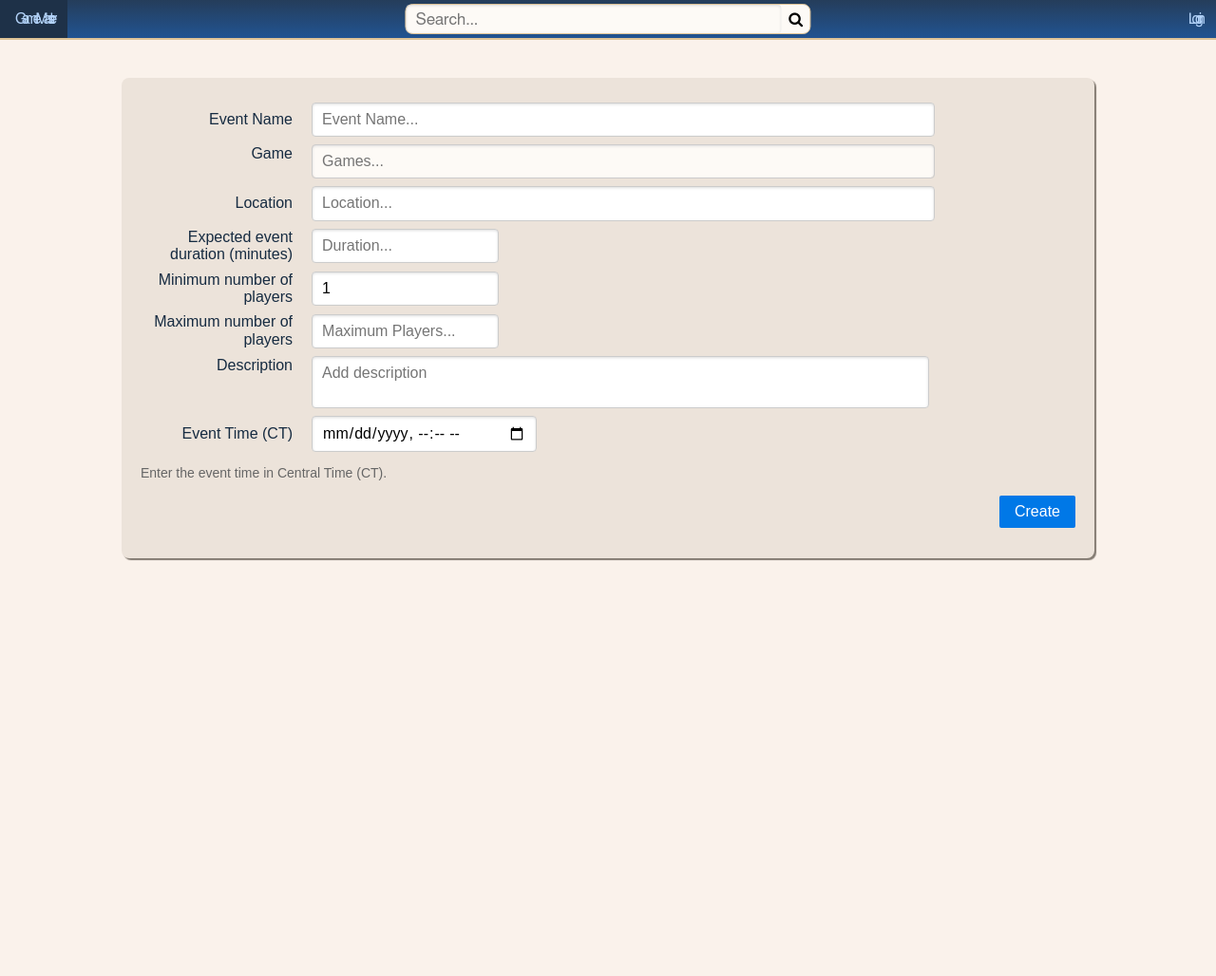
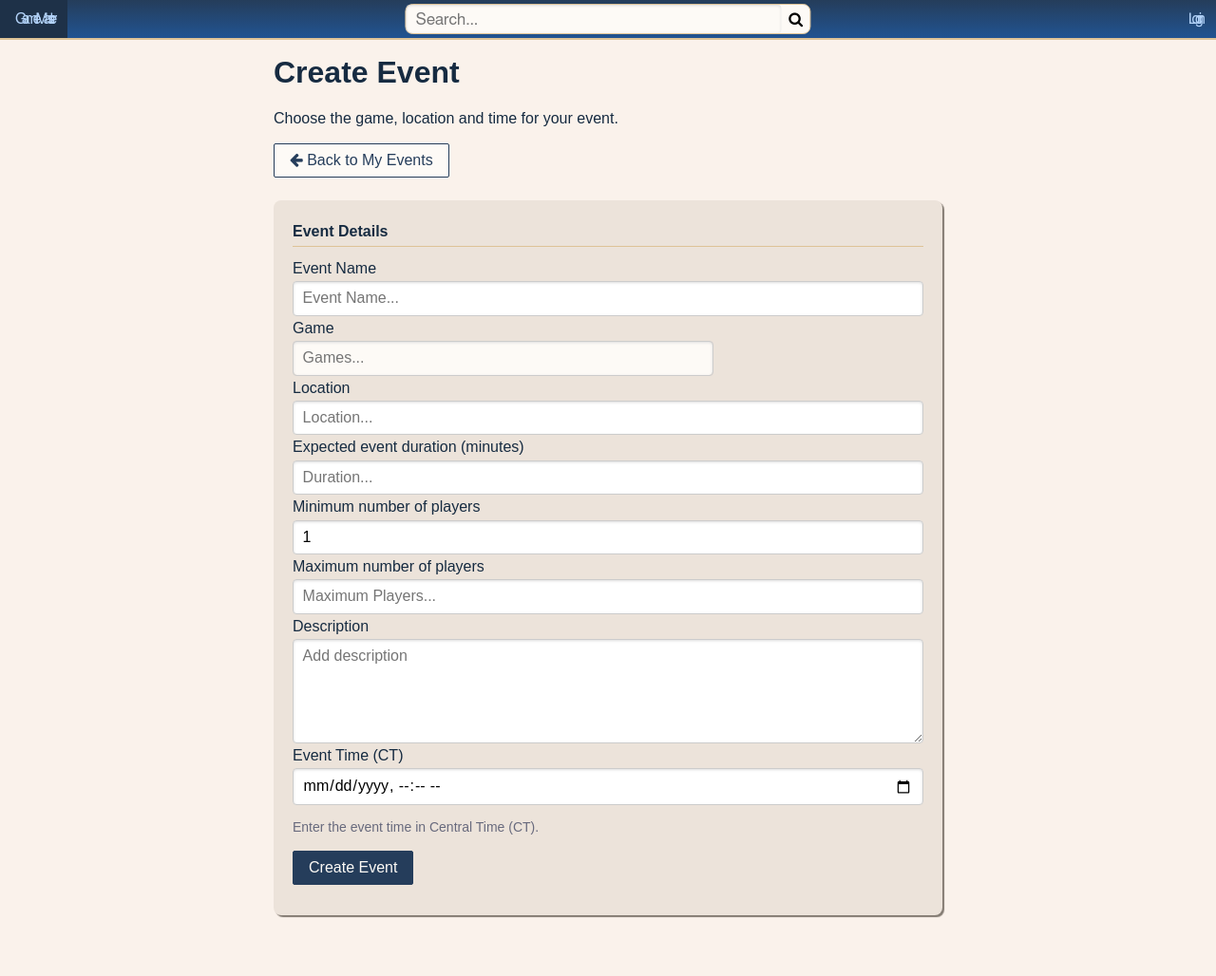
Before and after one commit to CSCI-5117-F26/developing-the-interactive-web-project-1-group-8, a Flask app: template src/developing_the_interactive_web_project_1_group_8/templates/events/event_info.html in a window 1280 px wide. Shown: the whole page at 95% size. Before the commit the page ends 590 px from the top, so only its background shows below. Run offline with Flask 3, Linux system fonts and the light colour scheme; the template is opened without the code that fills it, so the values that code supplies are empty; parts of the project's set-up code (start-up, migrations or seed data) failed here and were passed over; some libraries are stand-ins or nearby versions.

Commit message:
style event creation and add notifications for friend request accepted

```diff
--- a/src/developing_the_interactive_web_project_1_group_8/server.py
+++ b/src/developing_the_interactive_web_project_1_group_8/server.py
@@ -180,6 +180,9 @@ def notifications():
         entry["url"] = None
         if entry["kind"] == "friend_request":
             entry["url"] = url_for("friend_requests")
+        elif entry["kind"] == "friend_accepted":
+            if entry["user_username"] is not None:
+                entry["url"] = url_for("user", username=entry["user_username"])
         elif entry["event_public_id"] is not None:
             entry["url"] = url_for("event", public_id=entry["event_public_id"])
     return render_template(
--- a/src/developing_the_interactive_web_project_1_group_8/static/css/event.css
+++ b/src/developing_the_interactive_web_project_1_group_8/static/css/event.css
@@ -93,9 +93,16 @@
   white-space: pre-wrap;
 }
 
+.event-form .bgg-searchbar {
+  min-width: 0;
+}
 
-.button-container{
-  display: flex;
-  justify-content: flex-end;
-  margin-top: 1rem;
+.event-form .bgg-input {
+  box-sizing: border-box;
+  width: 100%;
+  min-width: 0;
 }
+
+.event-form textarea {
+  resize: vertical;
+}
--- a/src/developing_the_interactive_web_project_1_group_8/templates/account/notifications.html
+++ b/src/developing_the_interactive_web_project_1_group_8/templates/account/notifications.html
@@ -29,7 +29,7 @@
     </p>
     <div class="settings-actions">
       {% if notification.url %}
-      <a class="pure-button" href="{{ notification.url }}">{{ 'View request' if notification.kind == 'friend_request' else 'View event' }}</a>
+      <a class="pure-button" href="{{ notification.url }}">{% if notification.kind == 'friend_request' %}View request{% elif notification.kind == 'friend_accepted' %}View profile{% else %}View event{% endif %}</a>
       {% endif %}
       {% if not notification.is_read %}
       <form method="post" action="{{ url_for('notifications', page=page) }}">
--- a/src/developing_the_interactive_web_project_1_group_8/templates/events/event_info.html
+++ b/src/developing_the_interactive_web_project_1_group_8/templates/events/event_info.html
@@ -28,23 +28,28 @@
 {% endblock %}
 
 {% block content %}
-<section class="page-panel profile-section" style="width:100%">
-    {% if event %}
-    <form class="pure-form pure-form-aligned" action="{{ url_for('update_event', public_id=event.public_id) }}" method="post">
-        {% else %}
-        <form class="pure-form pure-form-aligned" action="/add-event" method="post">
-            {% endif %}
-
+<section class="settings-page event-page page-panel">
+    <header>
+        <h1>{% if event %}Edit Event{% else %}Create Event{% endif %}</h1>
+        <p>Choose the game, location and time for your event.</p>
+        <nav class="settings-links">
+            <a class="pure-button" data-back-link href="{{ url_for('event', public_id=event.public_id) if event else url_for('my_events') }}">
+                <i class="fa fa-arrow-left"></i> <span data-back-label>{% if event %}Back to Event{% else %}Back to My Events{% endif %}</span>
+            </a>
+        </nav>
+    </header>
+    <form class="settings-section event-form pure-form pure-form-stacked" action="{{ url_for('update_event', public_id=event.public_id) if event else url_for('add_event') }}" method="post">
             {% from 'components/bgg-search.html' import autocomplete %}
 
 
             <input type="hidden" name="csrf_token" value="{{ csrf_token() }}">
             <fieldset>
+                <legend>Event Details</legend>
                 <div class="pure-control-group">
 
-                <label for="name">Event Name</label>
+                <label for="event-name">Event Name</label>
                 <input id="event-name" type="text" value="{{ event.name }}" required pattern="^[a-zA-Z 0-9,.!'/]+$"
-                    name="name" class="pure-u-2-3" placeholder="Event Name..." />
+                    name="name" class="pure-input-1" placeholder="Event Name..." />
                 </div>
                 <div class="pure-control-group">
 
@@ -57,33 +62,33 @@
 
                 <div class="pure-control-group">
 
-                    <label for="address">Location</label>
+                    <label for="event-address">Location</label>
                     <input id="event-address" type="text" value="{{ event.address }}" required
-                        pattern="^[a-zA-Z 0-9,.!']+$" name="address" class="pure-u-2-3" placeholder="Location..." />
+                        pattern="^[a-zA-Z 0-9,.!']+$" name="address" class="pure-input-1" placeholder="Location..." />
                 </div>
                 <div class="pure-control-group">
 
-                    <label for="expected-duration">Expected event duration (minutes)</label>
+                    <label for="event-expected">Expected event duration (minutes)</label>
                     <input id="event-expected" type="number" value="{{ event.expected_duration }}" required
-                        name="expected_duration" class="pure-u-1-5" min="0" placeholder="Duration..." />
+                        name="expected_duration" class="pure-input-1" min="0" placeholder="Duration..." />
                 </div>
 
                 <div class="pure-control-group">
-                    <label for="min_attendees">Minimum number of players</label>
+                    <label for="event-min">Minimum number of players</label>
                     <input id="event-min" type="number"
                         value="{% if event %}{{ event.min_attendees }}{% else %}1{% endif %}" required
-                        name="min_attendees" class="pure-u-1-5" min="1" placeholder="Min Players..." />
+                        name="min_attendees" class="pure-input-1" min="1" placeholder="Min Players..." />
                 </div>
 
                 <div class="pure-control-group">
-                    <label for="max_attendees">Maximum number of players</label>
+                    <label for="event-max">Maximum number of players</label>
                     <input id="event-max" type="number" value="{{ event.max_attendees }}" required name="max_attendees"
-                        class="pure-u-1-5" min="1" placeholder="Maximum Players..." />
+                        class="pure-input-1" min="1" placeholder="Maximum Players..." />
                 </div>
 
                 <div class="pure-control-group">
-                    <label for="description">Description</label>
-                    <textarea name="description" id="event-description" class="pure-input-2-3"
+                    <label for="event-description">Description</label>
+                    <textarea name="description" id="event-description" class="pure-input-1" rows="5"
                         placeholder="Add description">{{ event.description }}</textarea>
                 </div>
                 <!-- ONLY RELEVANT IF WE USE PENDING STATUS IN ANY CAPACITY -->
@@ -107,13 +112,12 @@
             {% endif %}
             ></div> -->
                 <div class="pure-control-group">
-                    <label for="time">Event Time (CT)</label>
-                    <input id="event-time" type="datetime-local" name="time" value="{{ event.time | format_event_input if event else '' }}">
+                    <label for="event-time">Event Time (CT)</label>
+                    <input class="pure-input-1" id="event-time" type="datetime-local" name="time" value="{{ event.time | format_event_input if event else '' }}">
                     <p class="pure-form-message">Enter the event time in Central Time (CT).</p>
                 </div>
-                <div class="button-container">
-                    <button type="submit" class="pure-button pure-button-primary event-button">{% if event %} Update {%
-                        else %} Create {% endif %}</button>
+                <div class="settings-actions">
+                    <button type="submit" class="pure-button pure-button-primary event-button">{% if event %}Save Event{% else %}Create Event{% endif %}</button>
                 </div>
             </fieldset>
         </form>
```
Also changed, not shown: src/developing_the_interactive_web_project_1_group_8/db.py (+9 -1 lines).
